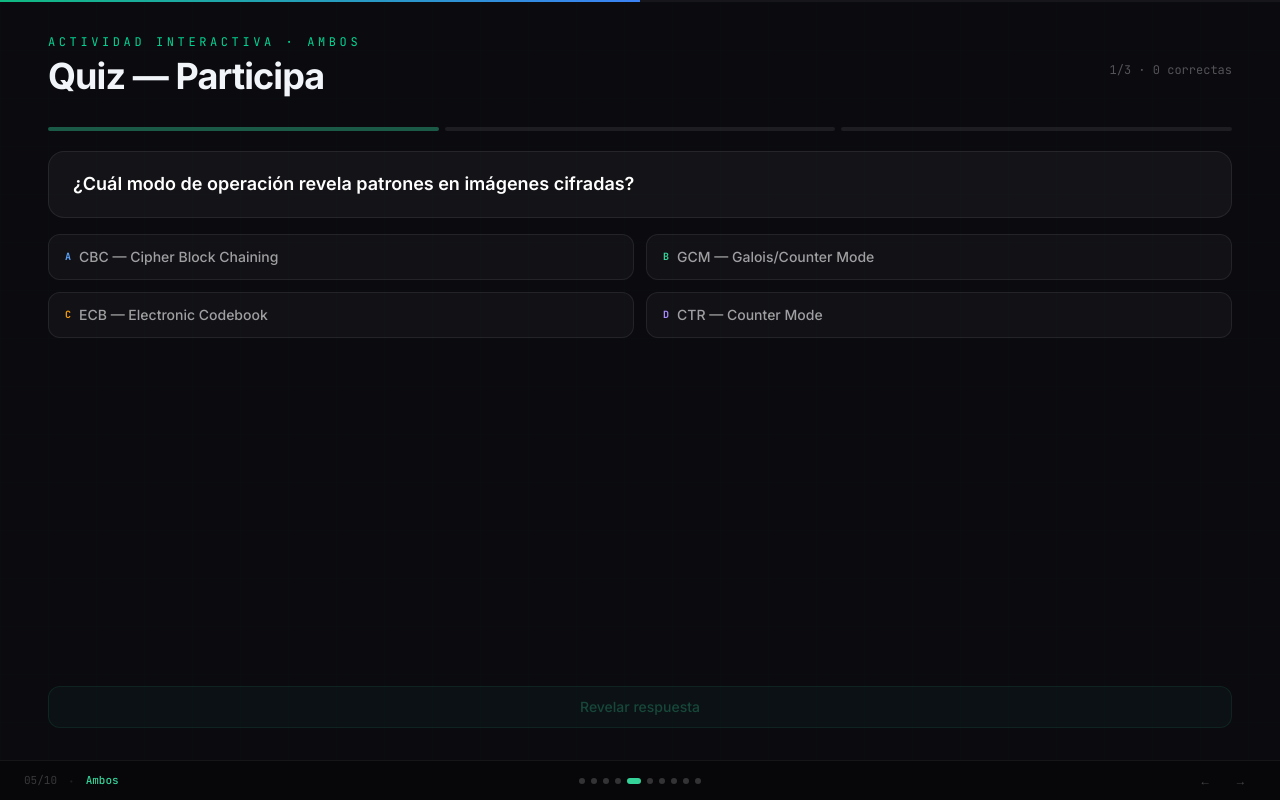
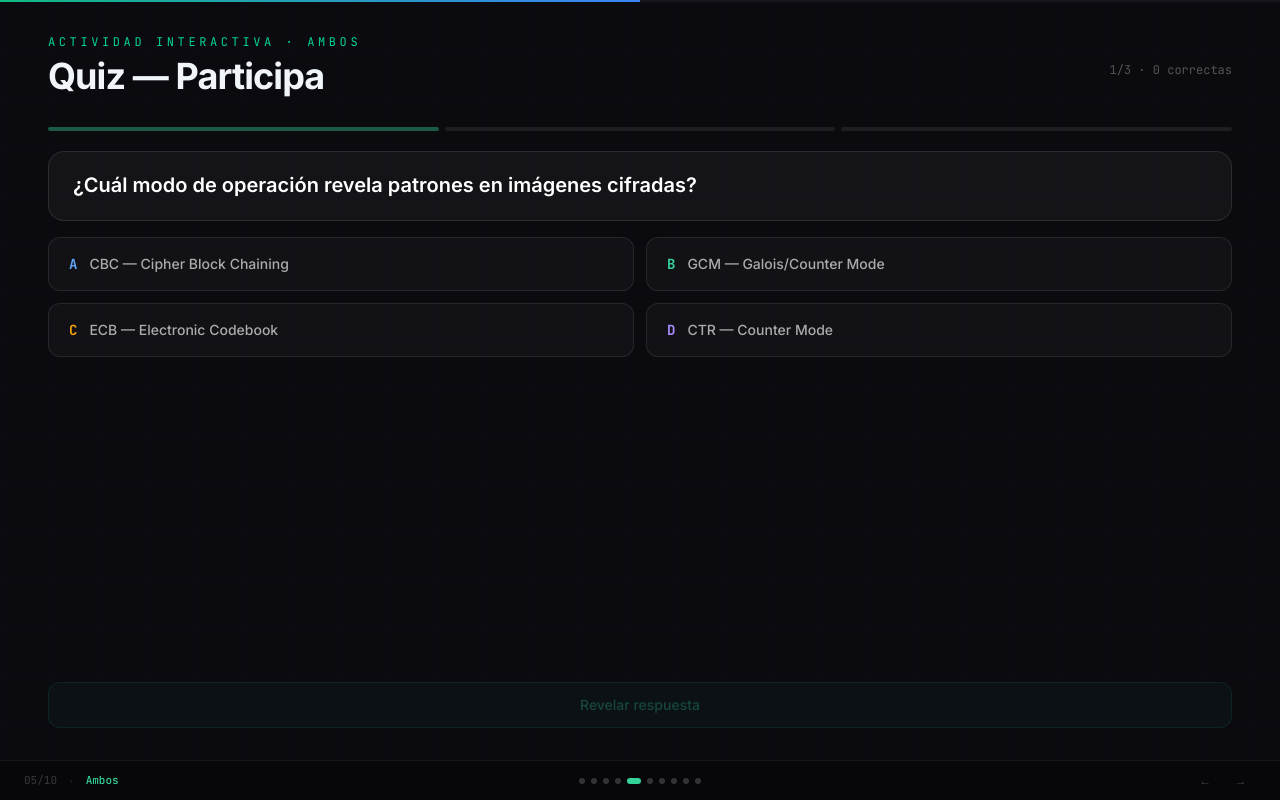
Before and after one commit to iamrodrigodev/diapositiva-ciberseguridad, a React (Vite) app: page / in a window 1280 px wide. Both pictures are taken after a click on the button 638 px from the left and 780 px from the top of the page. Built offline with nearby package versions, Linux system fonts and the light colour scheme.

Commit message:
feat: v4

```diff
--- a/src/slides/05_Quiz/QuizQuestion.tsx
+++ b/src/slides/05_Quiz/QuizQuestion.tsx
@@ -1,5 +1,4 @@
 import { motion, AnimatePresence } from 'framer-motion'
-import { CheckCircle, XCircle } from 'lucide-react'
 import Button from '../../ui/Button'
 import { OPT_COLORS, type Question } from './data'
 
@@ -22,8 +21,8 @@ export default function QuizQuestion({ question, selected, votes, revealed, onVo
   return (
     <div className="flex flex-col gap-4 flex-1">
       <div className="rounded-2xl px-6 py-5"
-        style={{ background: 'rgba(255,255,255,0.04)', border: '1px solid rgba(255,255,255,0.08)' }}>
-        <p className="text-white text-lg font-semibold leading-snug">{question.q}</p>
+        style={{ background: 'rgba(255,255,255,0.04)', border: '1px solid rgba(255,255,255,0.1)' }}>
+        <p className="text-white text-xl font-semibold leading-snug">{question.q}</p>
       </div>
 
       <div className="grid grid-cols-2 gap-3">
@@ -32,31 +31,31 @@ export default function QuizQuestion({ question, selected, votes, revealed, onVo
           const isSelected = i === selected
           const pct = voteTotal > 0 ? Math.round(((votes[i] ?? 0) / voteTotal) * 100) : 0
           const optColor = OPT_COLORS[i] ?? '#fff'
-          let border = 'rgba(255,255,255,0.08)', bg = 'rgba(255,255,255,0.03)', tc = 'rgba(255,255,255,0.6)'
-          if (revealed && isCorrect)              { border = '#34d399'; bg = 'rgba(52,211,153,0.12)';  tc = '#34d399' }
-          else if (revealed && isSelected)        { border = '#f87171'; bg = 'rgba(248,113,113,0.10)'; tc = '#f87171' }
-          else if (!revealed && isSelected)       { border = optColor; bg = `${optColor}18`; tc = optColor }
+          let border = 'rgba(255,255,255,0.09)', bg = 'rgba(255,255,255,0.03)', tc = 'rgba(255,255,255,0.65)'
+          if (revealed && isCorrect)        { border = '#34d399'; bg = 'rgba(52,211,153,0.13)';  tc = '#34d399' }
+          else if (revealed && isSelected)  { border = '#f87171'; bg = 'rgba(248,113,113,0.10)'; tc = '#f87171' }
+          else if (!revealed && isSelected) { border = optColor;  bg = `${optColor}18`;           tc = optColor  }
 
           return (
             <button key={i} onClick={() => onVote(i)} disabled={revealed}
-              className="relative rounded-xl px-4 py-3 text-left text-sm font-medium transition-all duration-200 overflow-hidden disabled:cursor-default"
+              className="relative rounded-xl px-5 py-4 text-left font-medium transition-all duration-200 overflow-hidden disabled:cursor-default"
               style={{ border: `1px solid ${border}`, background: bg, color: tc }}>
               {revealed && (
                 <div className="absolute inset-y-0 left-0 rounded-xl transition-all duration-700"
                   style={{ width: `${pct}%`, background: isCorrect ? 'rgba(52,211,153,0.1)' : 'rgba(255,255,255,0.02)' }} />
               )}
-              <div className="relative flex items-center justify-between gap-2">
-                <div className="flex items-center gap-2">
-                  <span className="font-mono text-[10px] font-bold" style={{ color: optColor }}>
+              <div className="relative flex items-center justify-between gap-3">
+                <div className="flex items-center gap-3">
+                  <span className="text-sm font-bold font-mono" style={{ color: optColor }}>
                     {String.fromCharCode(65 + i)}
                   </span>
-                  <span>{opt}</span>
+                  <span className="text-sm leading-snug">{opt}</span>
                 </div>
                 {revealed && (
                   <div className="flex items-center gap-1.5 shrink-0">
-                    {isCorrect  && <CheckCircle size={13} className="text-emerald-400" />}
-                    {isSelected && !isCorrect && <XCircle size={13} className="text-red-400" />}
-                    <span className="font-mono text-[11px]">{pct}%</span>
+                    {isCorrect && <span className="text-emerald-400">✓</span>}
+                    {isSelected && !isCorrect && <span className="text-red-400">✗</span>}
+                    <span className="font-mono text-sm">{pct}%</span>
                   </div>
                 )}
               </div>
@@ -69,8 +68,8 @@ export default function QuizQuestion({ question, selected, votes, revealed, onVo
         {revealed && (
           <motion.div initial={{ opacity: 0, y: 10 }} animate={{ opacity: 1, y: 0 }} exit={{ opacity: 0 }}
             className="rounded-xl px-5 py-4"
-            style={{ background: 'rgba(52,211,153,0.06)', border: '1px solid rgba(52,211,153,0.18)' }}>
-            <p className="text-white/70 text-sm leading-relaxed">
+            style={{ background: 'rgba(52,211,153,0.06)', border: '1px solid rgba(52,211,153,0.2)' }}>
+            <p className="text-base leading-relaxed text-white/75">
               <strong className="text-emerald-400">Explicación: </strong>{question.explain}
             </p>
           </motion.div>
@@ -79,11 +78,15 @@ export default function QuizQuestion({ question, selected, votes, revealed, onVo
 
       <div className="flex gap-3 mt-auto">
         {!revealed
-          ? <Button variant="primary" className="flex-1" onClick={onReveal} disabled={selected === null}>Revelar respuesta</Button>
+          ? <Button variant="primary" className="flex-1 py-3 text-sm" onClick={onReveal} disabled={selected === null}>
+              Revelar respuesta
+            </Button>
           : !isLast
-            ? <Button variant="secondary" className="flex-1" onClick={onNext}>Siguiente →</Button>
-            : <div className="flex-1 text-center font-mono text-sm text-emerald-400 py-2.5">
-                ¡Quiz completado! {score}/{total} correctas 🎉
+            ? <Button variant="secondary" className="flex-1 py-3 text-sm" onClick={onNext}>
+                Siguiente pregunta →
+              </Button>
+            : <div className="flex-1 text-center text-base font-bold text-emerald-400 py-3">
+                ¡Quiz completado! {score}/{total} correctas
               </div>
         }
       </div>
```
